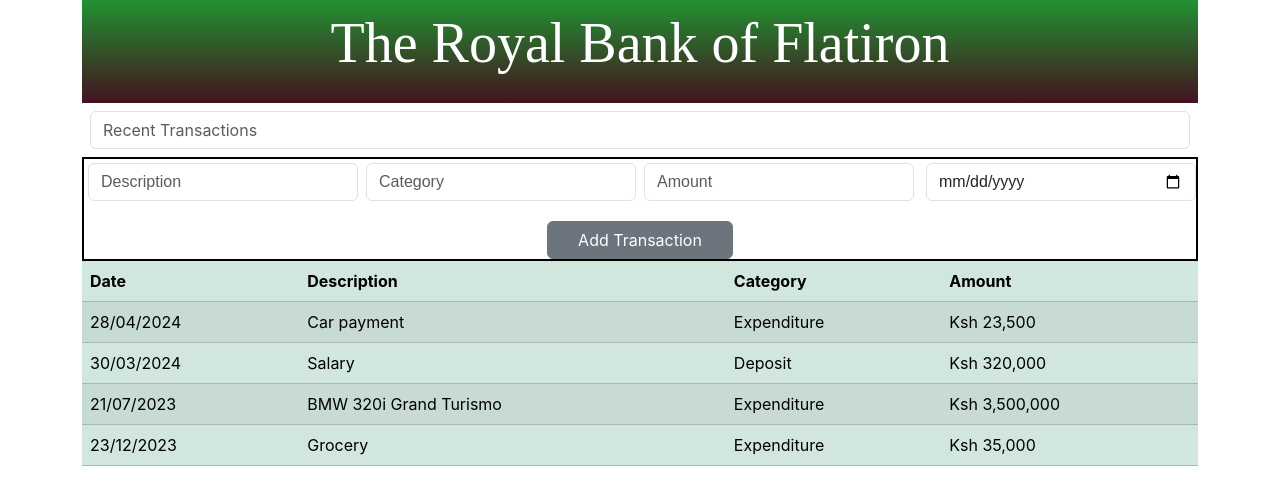
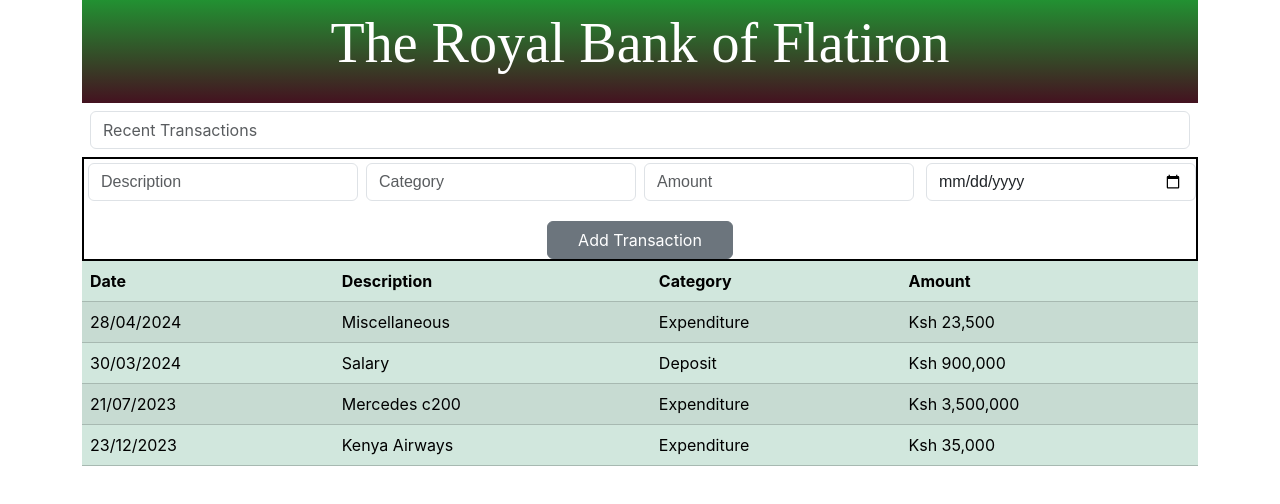
Before and after one commit to mohammedadn/ph-2-week-1-code-challenge, a React (Create React App) app: page / in a window 1280 px wide. Shown: the top 504 px of the page. Built offline with nearby package versions, Linux system fonts and the light colour scheme.

Commit message:
first commit

```diff
--- a/src/App.js
+++ b/src/App.js
@@ -11,7 +11,7 @@ function App() {
   const transaction = [
     {
       date: "28/04/2024",
-        description: "Car payment",
+        description: "Miscellaneous",
         category: "Expenditure",
         amount: "Ksh 23,500"
     },
@@ -19,17 +19,17 @@ function App() {
         date: "30/03/2024",
         description: "Salary",
         category: "Deposit",
-        amount: "Ksh 320,000"
+        amount: "Ksh 900,000"
     },
     {
         date: "21/07/2023",
-        description: "BMW 320i Grand Turismo",
+        description: "Mercedes c200",
         category: "Expenditure",
         amount: "Ksh 3,500,000"
     },
     {
         date: "23/12/2023",
-        description: "Grocery",
+        description: "Kenya Airways",
         category: "Expenditure",
         amount: "Ksh 35,000"
     }
```
